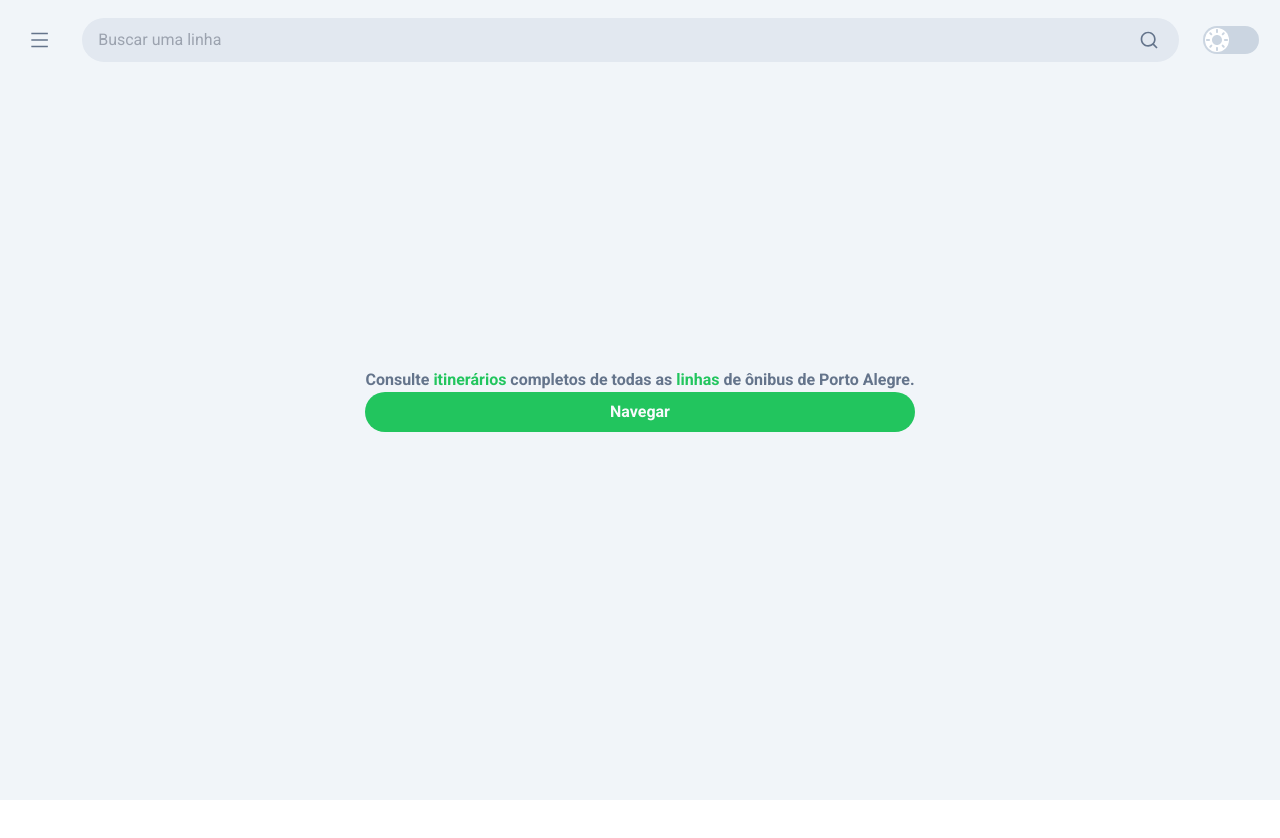
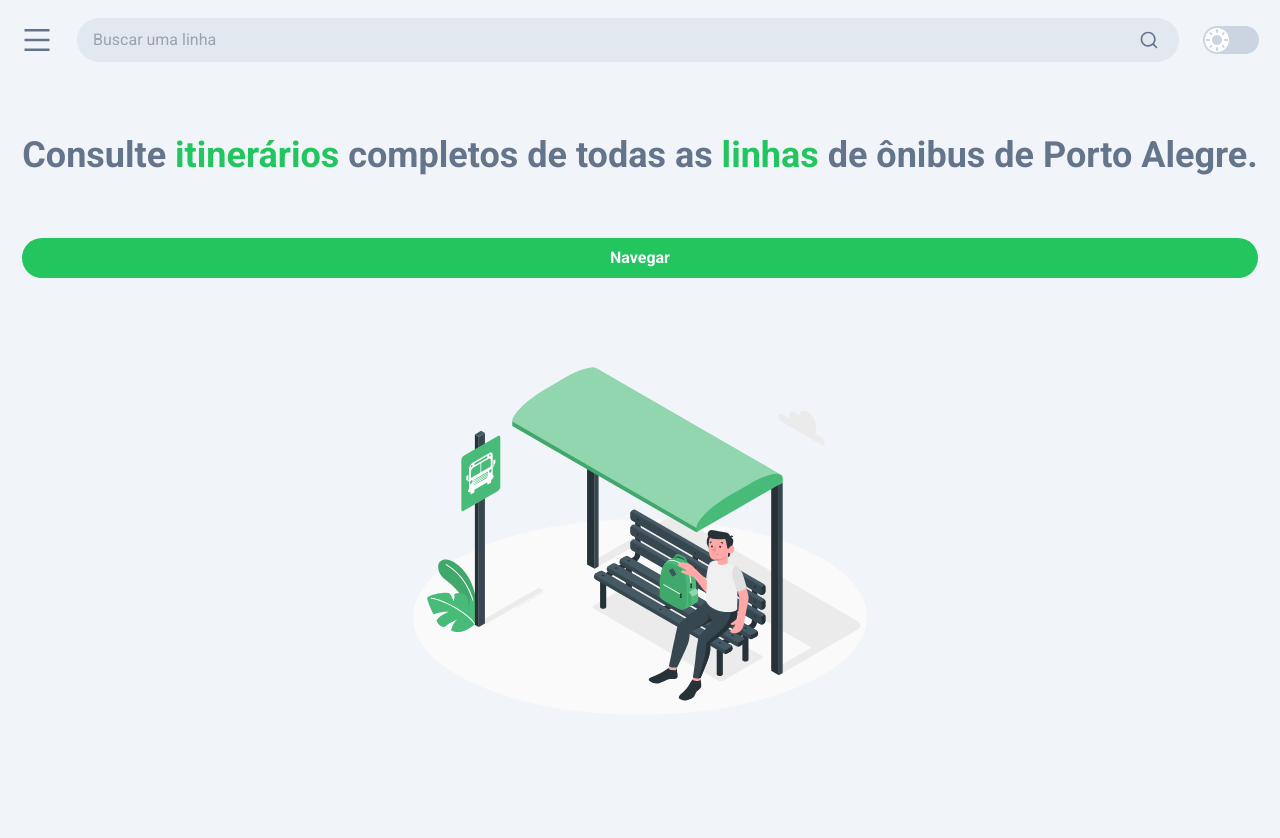
Before and after one commit to naMoraezDev/lines-v2, a Next.js app: page /mobile in a window 1280 px wide. Shown: the top 838 px of the page. Before the commit the page ends 800 px from the top, so only its background shows below. Built offline with nearby package versions, Linux system fonts and the light colour scheme.

Commit message:
style: general style adjustments

```diff
--- a/src/features/home.tsx
+++ b/src/features/home.tsx
@@ -1,13 +1,30 @@
 import Link from "next/link";
 import Image from "next/image";
-import hero from "../../public/images/bus-stop.svg";
 import { DefaultProps } from "@/types/default-props";
+import busStopIllustration from "../../public/images/bus-stop.svg";
 
 export const Home = ({ mobile }: DefaultProps) => {
   return (
-    <main className="flex items-center w-full h-[80vh] justify-center animate-fadeIn">
-      <div className="flex flex-col gap-8">
-        <h1 className="text-[48px] font-bold max-w-[450px] leading-3">
+    <main
+      className={`
+        ${
+          mobile ? "flex-col mt-12 items-center" : "items-center justify-center"
+        }
+        flex w-full h-[80vh] animate-fadeIn
+      `}
+    >
+      <div
+        className={`
+          ${mobile ? "gap-14" : "gap-8"}
+          flex flex-col
+        `}
+      >
+        <h1
+          className={`
+            ${mobile ? "text-4xl" : "text-5xl max-w-[450px]"}
+            font-bold leading-[1.5]
+          `}
+        >
           Consulte <span className="text-green-500">itinerários</span> completos
           de todas as <span className="text-green-500">linhas</span> de ônibus
           de Porto Alegre.
@@ -23,15 +40,13 @@ export const Home = ({ mobile }: DefaultProps) => {
           Navegar
         </Link>
       </div>
-      {!mobile && (
       <Image
         priority
-          src={hero}
         width={500}
         height={500}
+        src={busStopIllustration}
         alt="homem esperando em um ponto de ônibus"
       />
-      )}
     </main>
   );
 };
--- a/src/ui/main-layout/components/Header/components/Searchbox/io.ts
+++ b/src/ui/main-layout/components/Header/components/Searchbox/io.ts
@@ -6,7 +6,7 @@ export const useSearchbox = () => {
   const searchParams = useSearchParams();
   const searchParam = searchParams.get("search");
 
-  const [search, setSearch] = useState(searchParam as string);
+  const [search, setSearch] = useState(searchParam ?? "");
 
   const handleSearch = (event: React.ChangeEvent<HTMLInputElement>) => {
     const { value } = event.target;
--- a/src/ui/main-layout/components/Header/components/menu/io.ts
+++ b/src/ui/main-layout/components/Header/components/menu/io.ts
@@ -3,7 +3,18 @@ import { useState } from "react";
 export const useMenu = () => {
   const [open, setOpen] = useState(false);
 
-  const handleOpen = () => setOpen(!open);
+  const disableScroll = () => {
+    if (!open) {
+      document.body.style.overflow = "hidden";
+    } else {
+      document.body.style.overflow = "unset";
+    }
+  };
 
-  return { open, handleOpen };
+  const handleOpen = () => {
+    setOpen(!open);
+    disableScroll();
+  };
+
+  return { open, handleOpen, disableScroll };
 };
--- a/src/ui/main-layout/components/Header/components/menu/view.tsx
+++ b/src/ui/main-layout/components/Header/components/menu/view.tsx
@@ -5,8 +5,9 @@ import { useMenu } from "./io";
 import { LinesLogo } from "@/ui/LinesLogo";
 import { AiOutlineMenu } from "react-icons/ai";
 import { AiOutlineClose } from "react-icons/ai";
+import { DefaultProps } from "@/types/default-props";
 
-export const MenuView = () => {
+export const MenuView = ({ mobile }: DefaultProps) => {
   const { open, handleOpen } = useMenu();
 
   return (
@@ -14,18 +15,20 @@ export const MenuView = () => {
       <button
         type="button"
         onClick={handleOpen}
-        className="
-          flex justify-center items-center bg-transparent w-10 h-10 rounded-full duration-300 p-2
-          hover:bg-slate-100
+        className={`
+          ${mobile ? "w-8 h-8" : "w-10 h-10 p-2"}
+          flex justify-center items-center bg-transparent rounded-full duration-300 shrink-0
+          hover:bg-slate-200
           dark:hover:bg-slate-700
-        "
+        `}
       >
         <AiOutlineMenu className="w-full h-full" />
       </button>
       <aside
         className={`
+          ${mobile ? "w-full" : "w-[300px]"}
           ${open ? "translate-x-0" : "translate-x-[-100%]"}
-          w-[300px] fixed left-0 top-0 bg-slate-200 h-screen p-6 flex flex-col gap-6 duration-300 z-50
+          fixed left-0 top-0 bg-slate-100 h-screen p-6 flex flex-col gap-6 duration-300 z-50
           dark:bg-slate-800
         `}
       >
@@ -36,7 +39,7 @@ export const MenuView = () => {
             onClick={handleOpen}
             className="
               flex justify-center items-center bg-transparent w-10 h-10 rounded-full duration-300 p-2
-              hover:bg-slate-300
+              hover:bg-slate-200
               dark:hover:bg-slate-700
             "
           >
--- a/src/ui/main-layout/components/Header/view.tsx
+++ b/src/ui/main-layout/components/Header/view.tsx
@@ -7,8 +7,13 @@ import { NavigationMenu } from "./components/NavigationMenu";
 
 export const HeaderView = ({ mobile }: DefaultProps) => {
   return (
-    <header className="header w-full h-20 flex items-center gap-6 justify-between px-4">
-      <Menu />
+    <header
+      className="
+        sticky top-0 w-full h-20 flex items-center gap-6 justify-between px-4 bg-slate-100 duration-300
+        dark:bg-slate-800
+      "
+    >
+      <Menu {...{ mobile }} />
       {!mobile && <LinesLogo />}
       {!mobile && <NavigationMenu />}
       <Searchbox {...{ mobile }} />
--- a/tailwind.config.ts
+++ b/tailwind.config.ts
@@ -4,6 +4,7 @@ const config: Config = {
   content: [
     "./src/ui/**/*.{js,ts,jsx,tsx,mdx}",
     "./src/app/**/*.{js,ts,jsx,tsx,mdx}",
+    "./src/features/**/*.{js,ts,jsx,tsx,mdx}"
   ],
   theme: {
     extend: {
```
Lines whose indentation alone changed are shown as unchanged.
